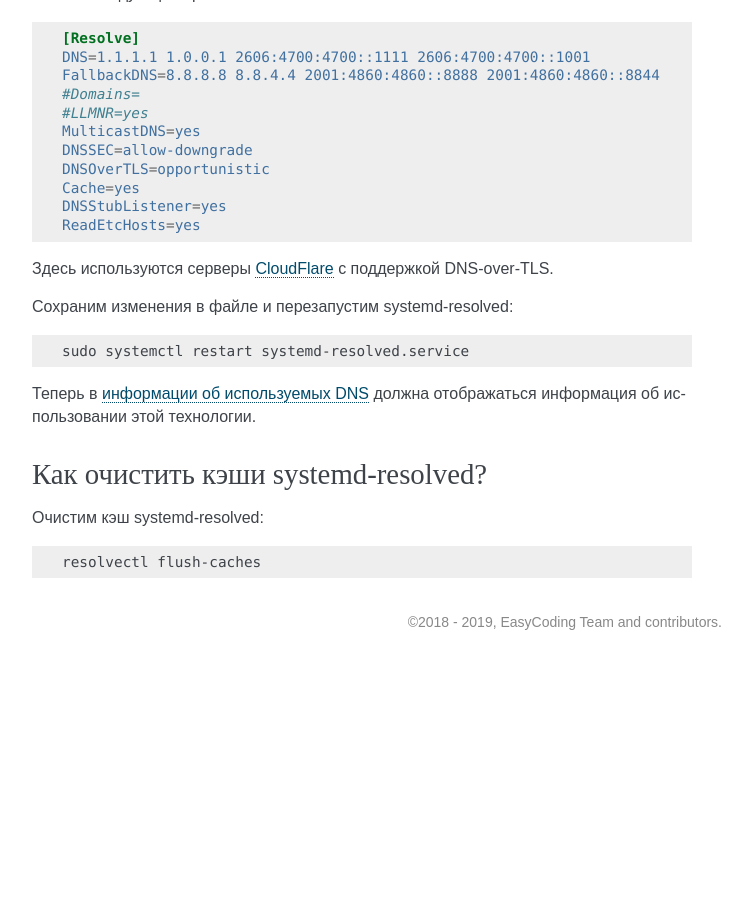
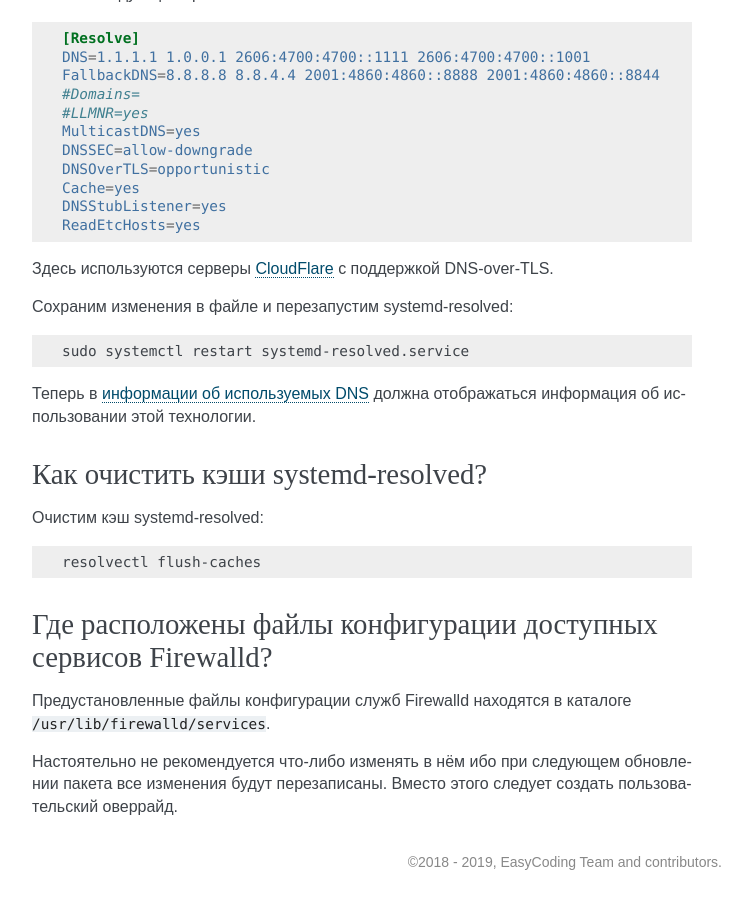
Before and after one commit to RussianFedora/FAQ, a Sphinx documentation site: the page built from source/networking.rst, in a window 1280 px wide and 900 px high, scrolled down 9151 px. Shown: the whole window, without its empty margins (388-1137 px from the left). Built offline with Sphinx 7.4.7, drawn with Linux system fonts in a browser that asks for light colours; before the commit the page ends 9811 px from its top, so only the background shows below that; some of the changed text lies outside the part shown.

Commit message:
Added question about Firewalld services.

```diff
--- a/source/networking.rst
+++ b/source/networking.rst
@@ -545,3 +545,13 @@ DHCP сервер провайдера способен выдавать пом
 .. code-block:: text
 
     resolvectl flush-caches
+
+.. index:: firewall, firewalld, service
+.. _firewalld-services:
+
+Где расположены файлы конфигурации доступных сервисов Firewalld?
+===================================================================
+
+Предустановленные файлы конфигурации служб Firewalld находятся в каталоге ``/usr/lib/firewalld/services``.
+
+Настоятельно не рекомендуется что-либо изменять в нём ибо при следующем обновлении пакета все изменения будут перезаписаны. Вместо этого следует создать пользовательский оверрайд.
```
